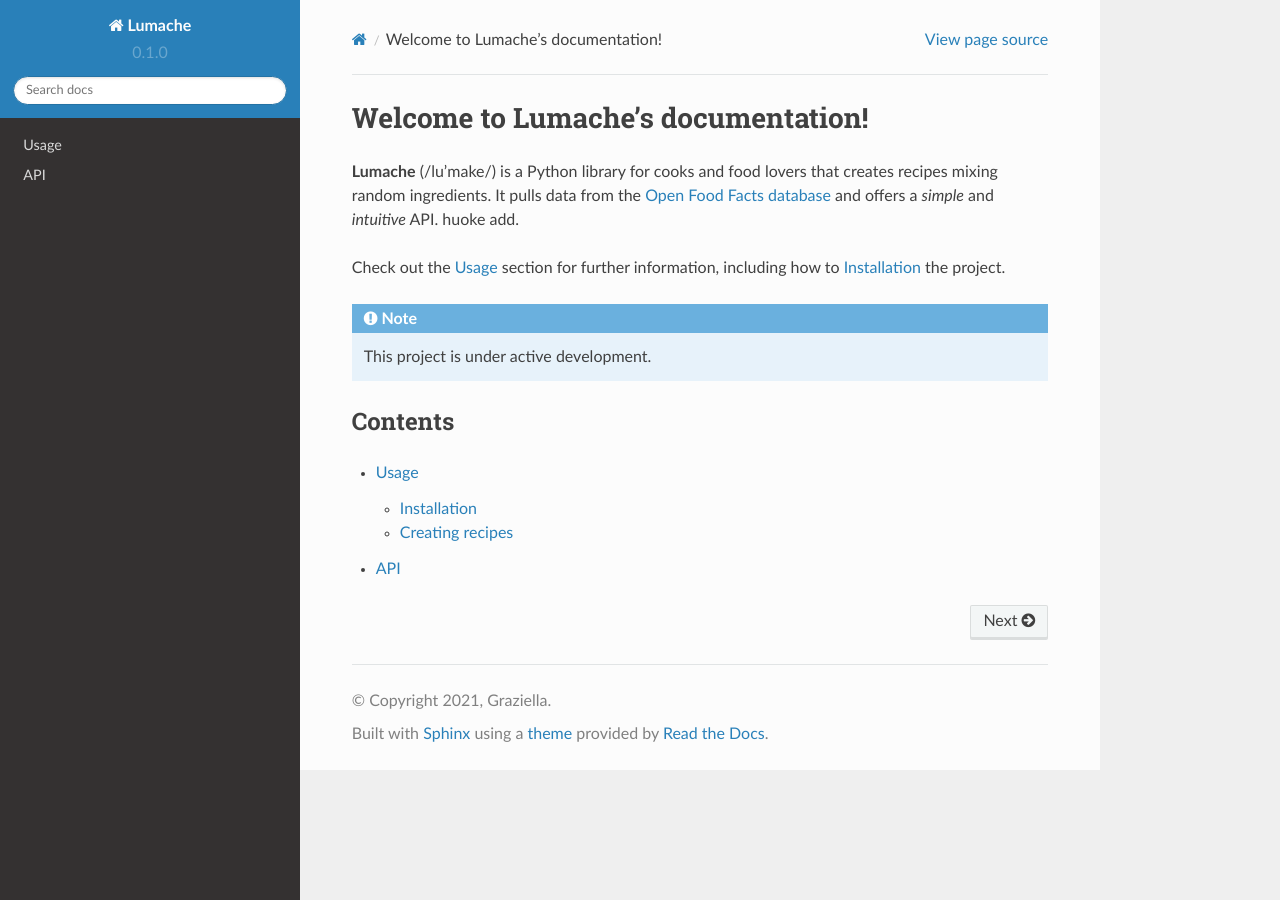
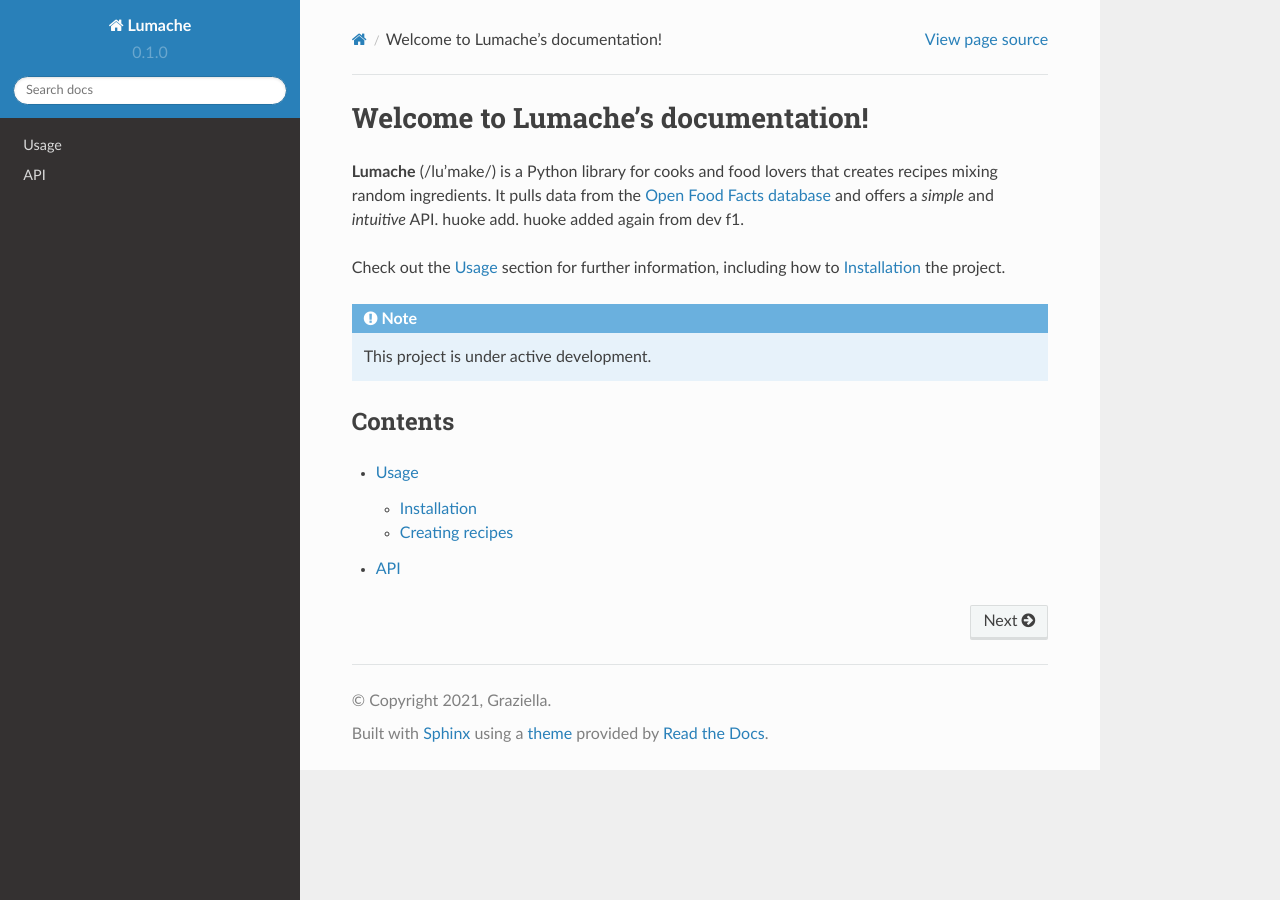
Before and after one commit to kehuo/rtd, a Sphinx documentation site: the page built from docs/source/index.rst, in a window 1280 px wide. Built offline with Sphinx 7.4.7 and the Read the Docs theme 2.0.0, drawn with Linux system fonts in a browser that asks for light colours.

Commit message:
change from dev f1 branch

```diff
--- a/docs/source/index.rst
+++ b/docs/source/index.rst
@@ -6,6 +6,7 @@
 It pulls data from the `Open Food Facts database <https://world.openfoodfacts.org/>`_
 and offers a *simple* and *intuitive* API.
 huoke add.
+huoke added again from dev f1.
 
 Check out the :doc:`usage` section for further information, including
 how to :ref:`installation` the project.
```
Also changed, not shown: 1 other file.
